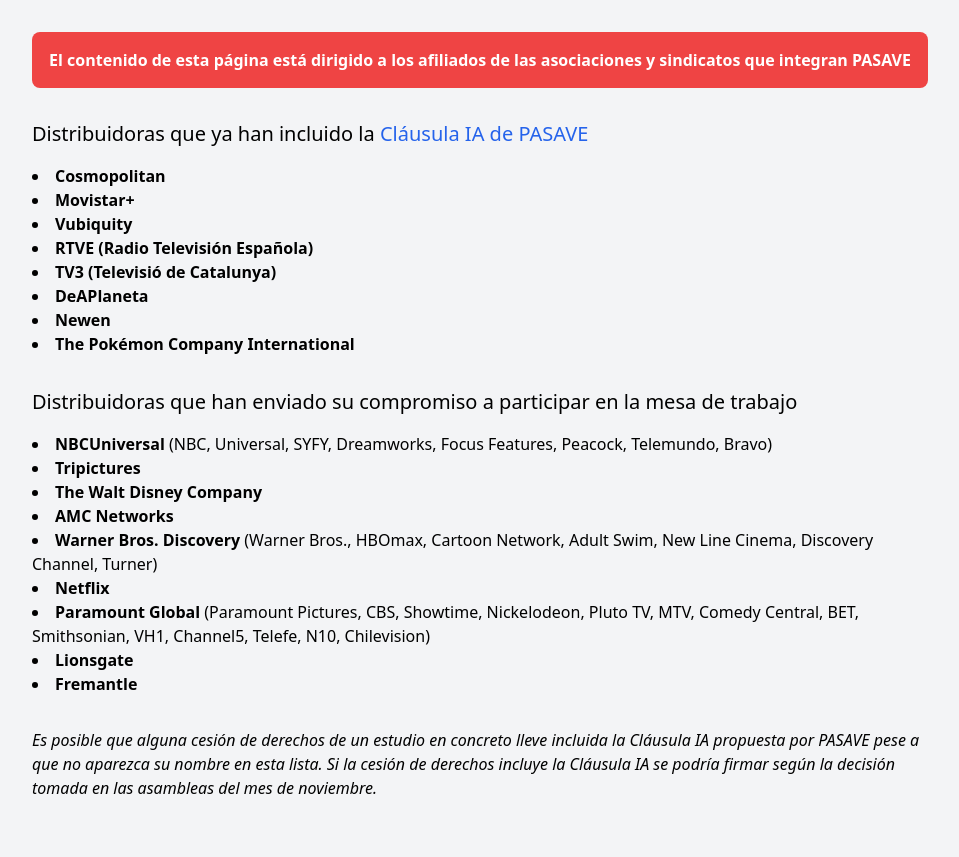
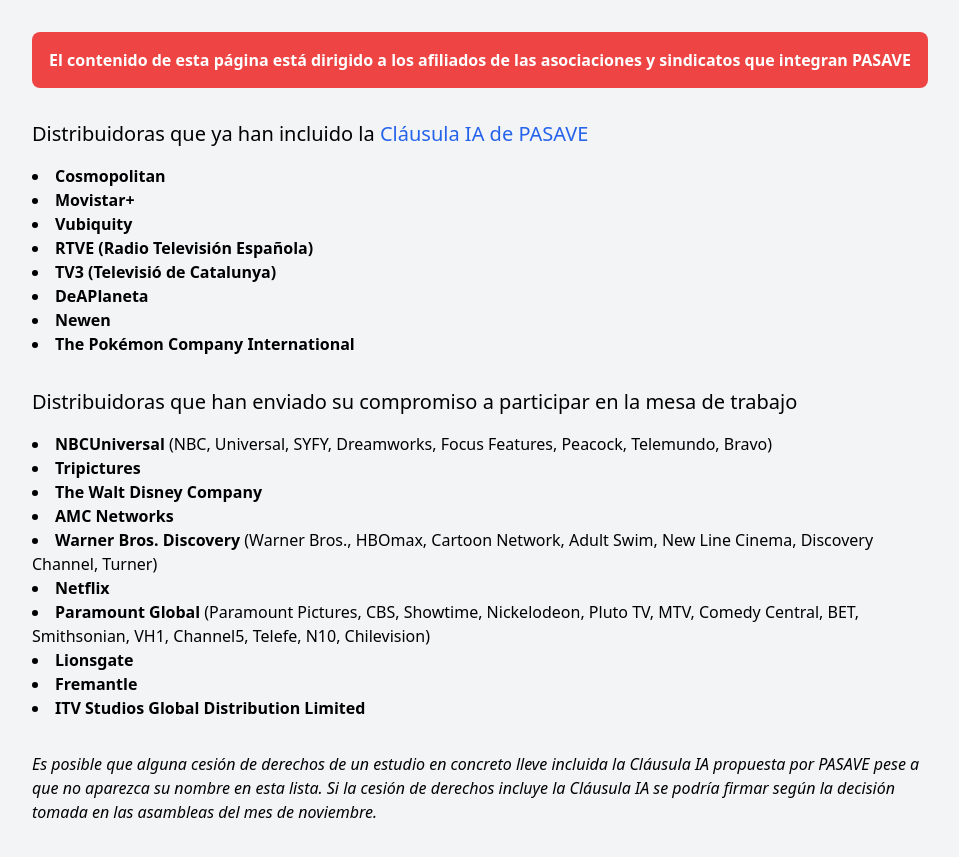
Before and after one commit to mutsuda/pasave.github.io, a Jekyll site: the page built from oklist.md, in a window 1280 px wide. Shown: the top 857 px of the page, without its empty margins (160-1119 px from the left). Built offline with Jekyll 4.4.1, drawn with Linux system fonts in a browser that asks for light colours.

Commit message:
Added ITV

```diff
--- a/oklist.md
+++ b/oklist.md
@@ -31,6 +31,7 @@
 	<li><span class="font-bold">Paramount Global</span> (Paramount Pictures, CBS, Showtime, Nickelodeon, Pluto TV, MTV, Comedy Central, BET, Smithsonian, VH1, Channel5, Telefe, N10, Chilevision)</li>
 	<li class="font-bold">Lionsgate</li>
 	<li class="font-bold">Fremantle</li>
+	<li class="font-bold">ITV Studios Global Distribution Limited</li>
 
 </ul>
 
```
